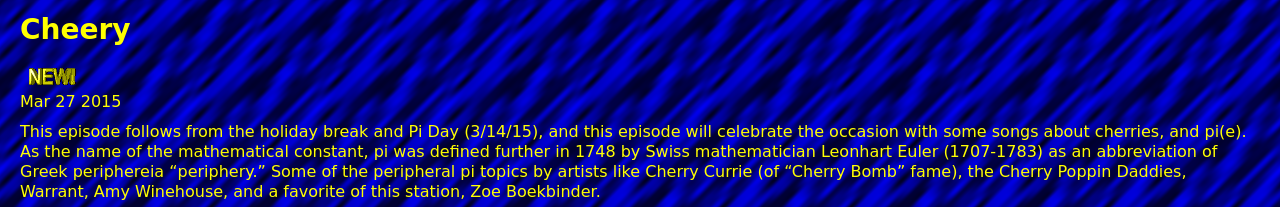
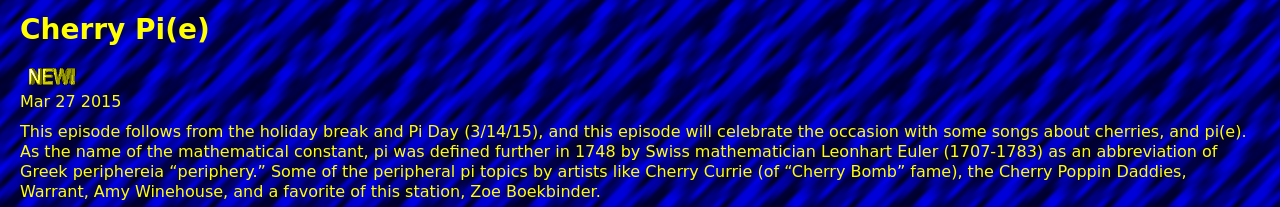
Before and after one commit to auremoser/stereosemantics, a Jekyll site: the page built from _posts/2015-03-27-cherries.md, in a window 1280 px wide. Shown: the top 207 px of the page. Built offline with Jekyll 4.4.1, drawn with Linux system fonts in a browser that asks for light colours.

Commit message:
title correction on cherry ep

```diff
--- a/_posts/2015-03-27-cherries.md
+++ b/_posts/2015-03-27-cherries.md
@@ -1,6 +1,6 @@
 ---
 layout: season05
-title: Cheery
+title: Cherry Pi(e)
 episode: 12
 date: 2015-03-27
 categories: season05
```
